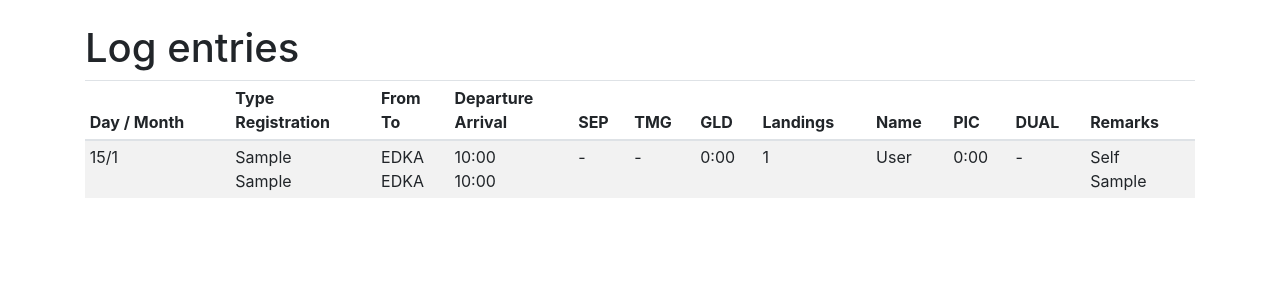
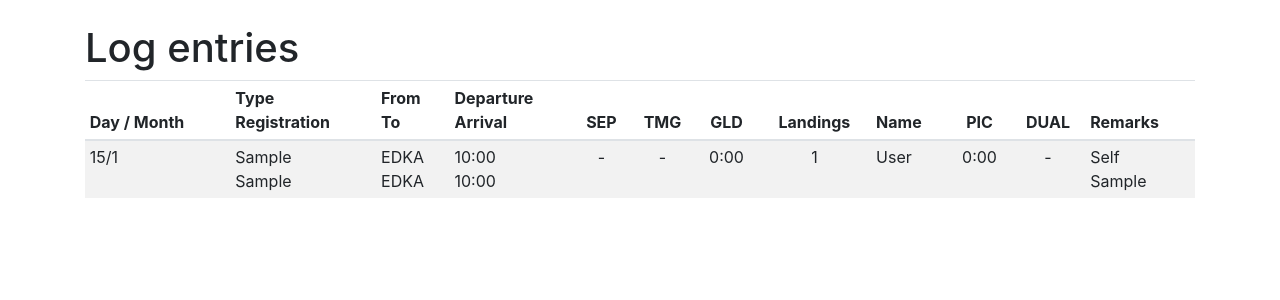
Before and after one commit to zyv/pilot_log, a Django app: page /entries/ in a window 1280 px wide. Shown: the part 56-356 px from the top of the page. Run offline with Django 3.2, Linux system fonts and the light colour scheme; tables that the repository leaves empty hold one stand-in row (values such as "Sample post"); some libraries are stand-ins or nearby versions.

Commit message:
Center text in some logbook columns

```diff
--- a/logbook/templates/logbook/logentry_list.html
+++ b/logbook/templates/logbook/logentry_list.html
@@ -14,12 +14,12 @@
                 <th>From<br>To</th>
                 <th>Departure<br>Arrival</th>
                 {% for aircraft_type in aircraft_types reversed %}
-                    <th>{{ aircraft_type.name }}</th>
+                    <th class="text-center">{{ aircraft_type.name }}</th>
                 {% endfor %}
-                <th>Landings</th>
+                <th class="text-center">Landings</th>
                 <th>Name</th>
                 {% for function_type in function_types %}
-                    <th>{{ function_type.name }}</th>
+                    <th class="text-center">{{ function_type.name }}</th>
                 {% endfor %}
                 <th>Remarks</th>
             </tr>
@@ -32,7 +32,7 @@
                     <td>{{ obj.from_aerodrome }}<br>{{ obj.to_aerodrome }}</td>
                     <td>{{ obj.departure_time | time:"G:i" }}<br>{{ obj.arrival_time | time:"G:i" }}</td>
                     {% for aircraft_type in aircraft_types reversed %}
-                        <td>
+                        <td class="text-center">
                             {% if obj.aircraft.type == aircraft_type.name %}
                                 {{ obj.arrival_time | subtract:obj.departure_time | duration:"%h:%M" }}
                             {% else %}
@@ -40,10 +40,10 @@
                             {% endif %}
                         </td>
                     {% endfor %}
-                    <td>{{ obj.landings }}</td>
+                    <td class="text-center">{{ obj.landings }}</td>
                     <td>{{ obj.pilot.last_name }}</td>
                     {% for function_type in function_types %}
-                        <td>
+                        <td class="text-center">
                             {% if obj.time_function == function_type.name %}
                                 {{ obj.arrival_time | subtract:obj.departure_time | duration:"%h:%M" }}
                             {% else %}
```
